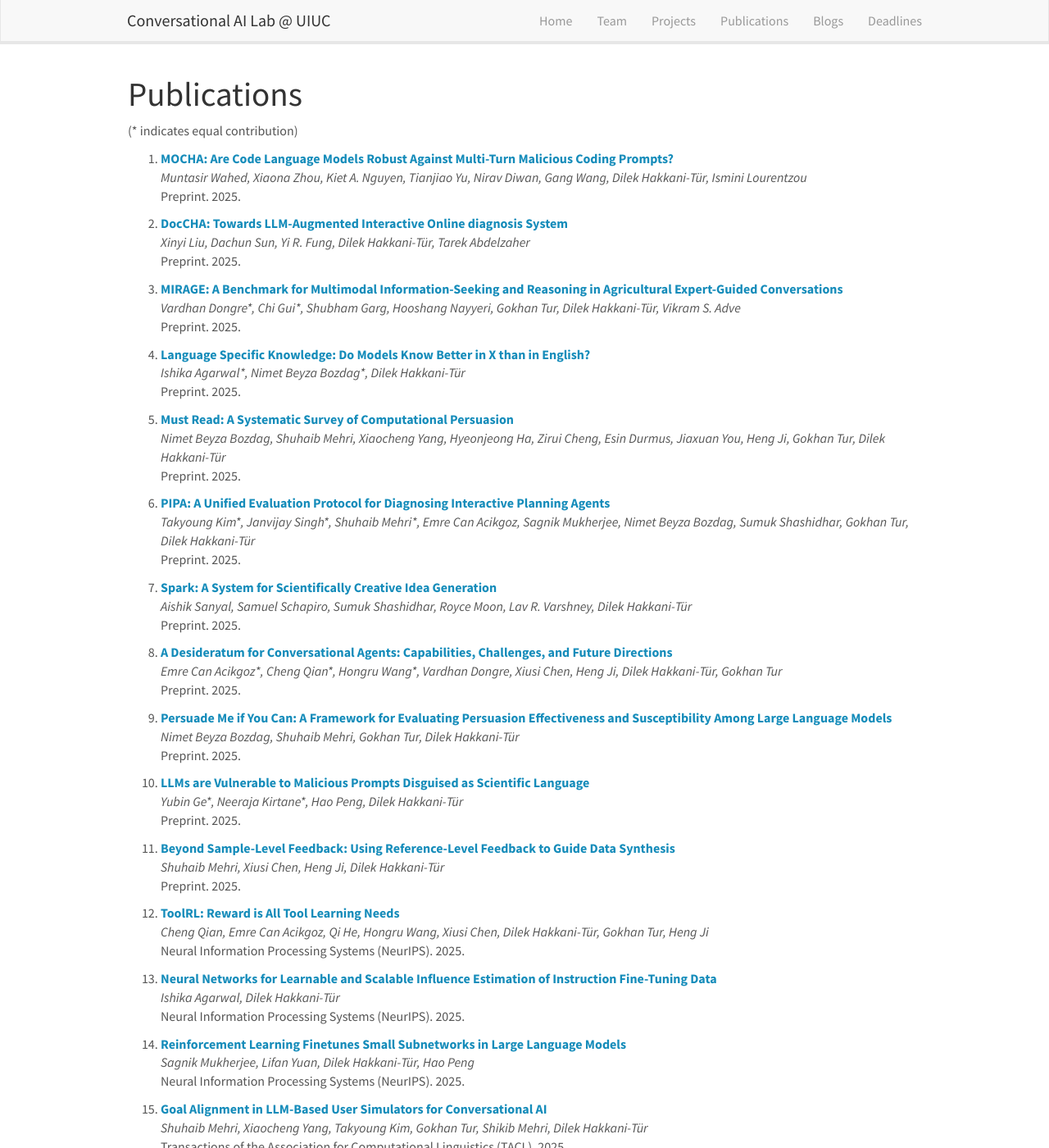
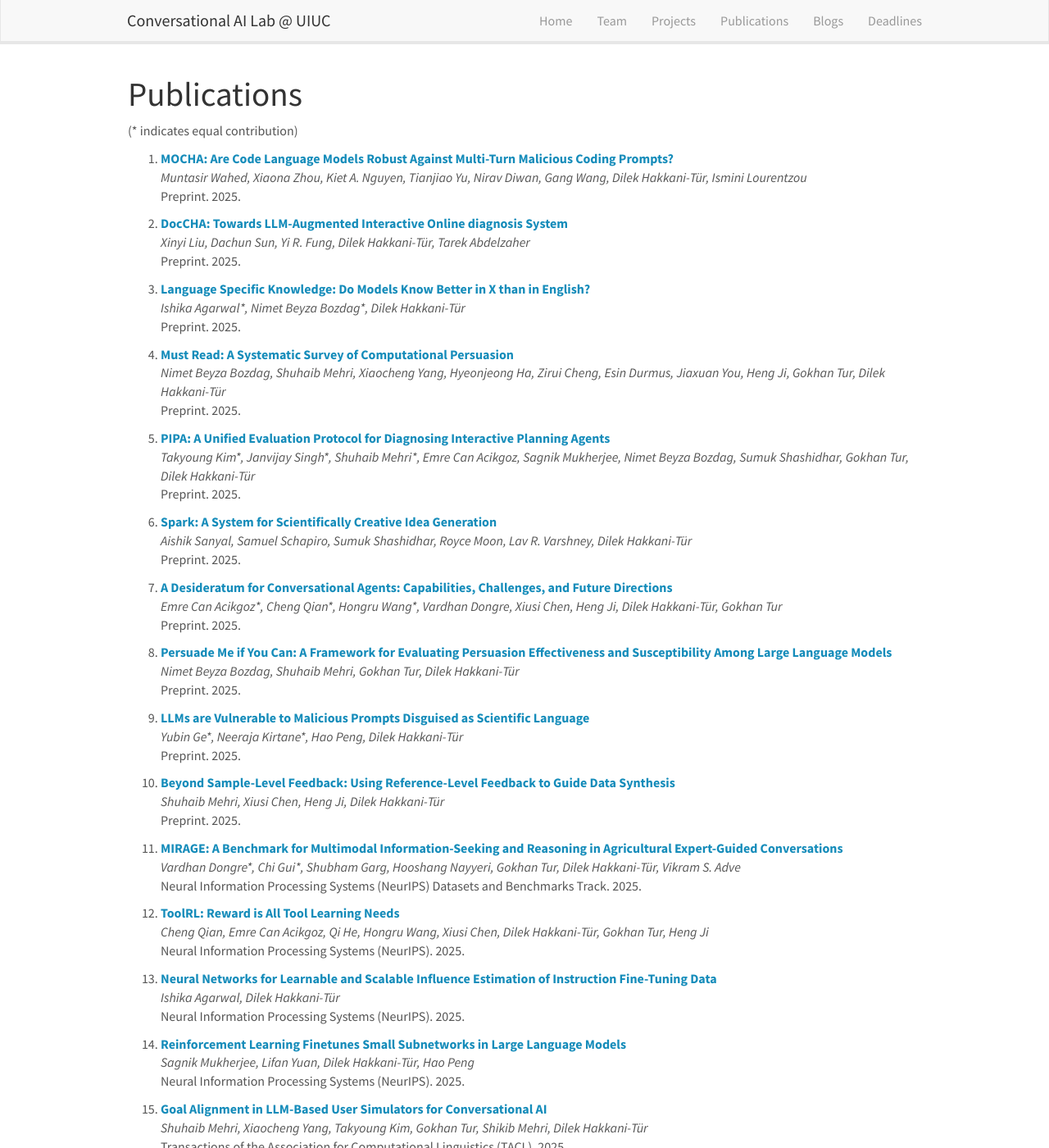
Before and after one commit to uiuc-conversational-ai-lab/uiuc-conversational-ai-lab.github.io, a Jekyll site: the page built from _pages/publications.md, in a window 1280 px wide and 1400 px high. Shown: the whole window at 82% size. Built offline with Jekyll 4.4.1, drawn with Linux system fonts in a browser that asks for light colours; nearby versions of some CDN libraries; some of the changed lines change nothing that is shown.

Commit message:
update pubs

```diff
--- a/_data/publist.yml
+++ b/_data/publist.yml
@@ -9,13 +9,6 @@
   authors: Xinyi Liu, Dachun Sun, Yi R. Fung, Dilek Hakkani-Tür, Tarek Abdelzaher
   link:
     url: https://arxiv.org/abs/2507.07870
-    display: Preprint. 2025.
-  highlight: 1
-
-- title: "MIRAGE: A Benchmark for Multimodal Information-Seeking and Reasoning in Agricultural Expert-Guided Conversations"
-  authors: Vardhan Dongre&#42;, Chi Gui&#42;, Shubham Garg, Hooshang Nayyeri, Gokhan Tur, Dilek Hakkani-Tür, Vikram S. Adve
-  link:
-    url: https://arxiv.org/abs/2506.20100
     display: Preprint. 2025.
   highlight: 1
 
@@ -73,6 +66,13 @@
   link:
     url: https://arxiv.org/abs/2502.04511
     display: Preprint. 2025.
+  highlight: 1
+
+- title: "MIRAGE: A Benchmark for Multimodal Information-Seeking and Reasoning in Agricultural Expert-Guided Conversations"
+  authors: Vardhan Dongre&#42;, Chi Gui&#42;, Shubham Garg, Hooshang Nayyeri, Gokhan Tur, Dilek Hakkani-Tür, Vikram S. Adve
+  link:
+    url: https://arxiv.org/abs/2506.20100
+    display: Neural Information Processing Systems (NeurIPS) Datasets and Benchmarks Track. 2025.
   highlight: 1
 
 - title: "ToolRL: Reward is All Tool Learning Needs"
```
